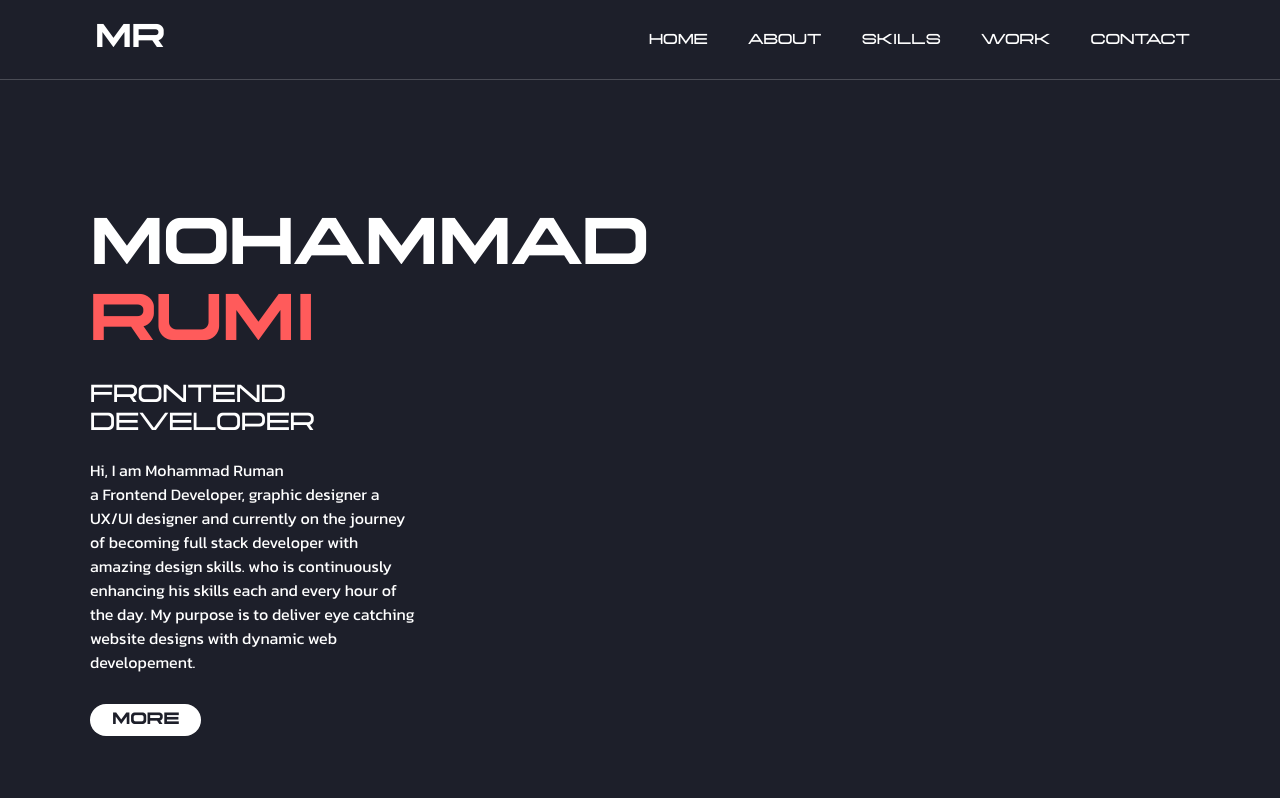
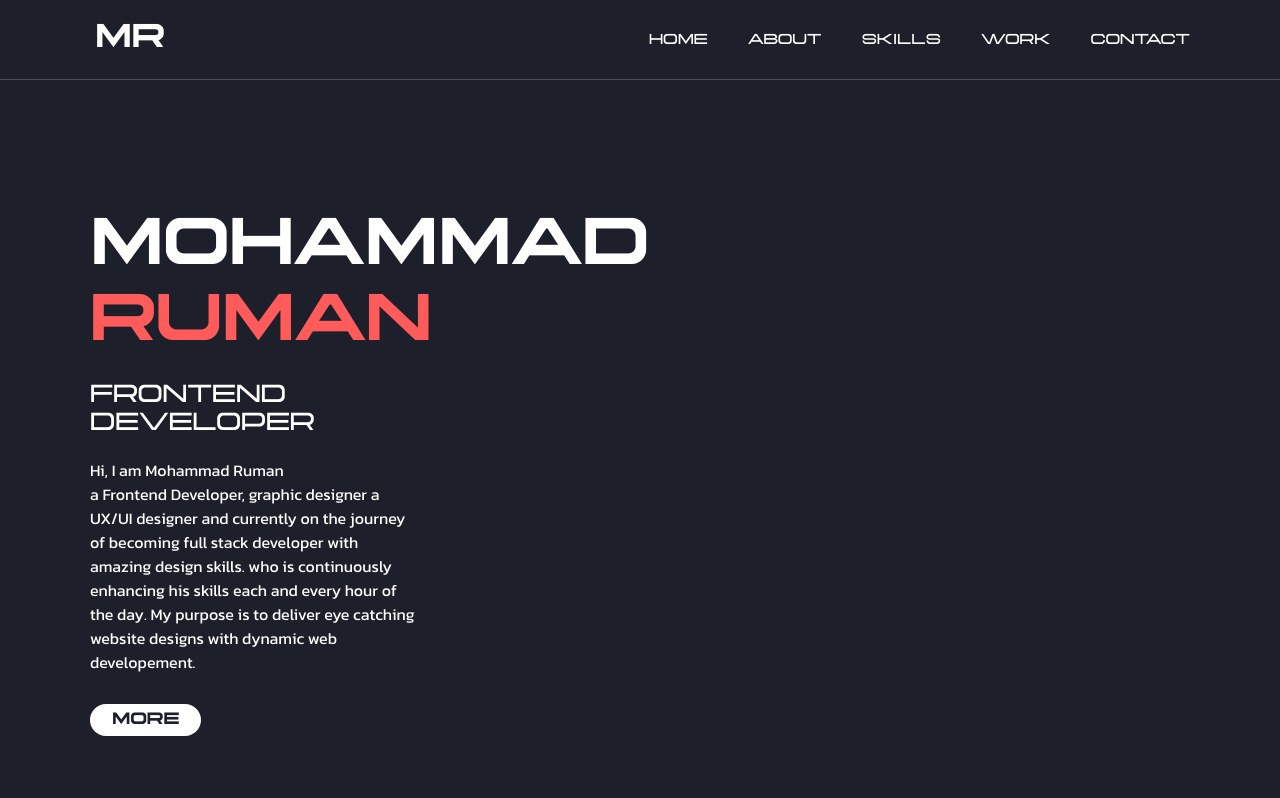
Before and after one commit to Mohd-Ruman/portfolio-ruman-one, a website built with Vite: page index.html in a window 1280 px wide. Shown: the top 798 px of the page. Built offline with nearby package versions, Linux system fonts and the light colour scheme.

Commit message:
h1 Rumi to Ruman

```diff
--- a/index.html
+++ b/index.html
@@ -29,7 +29,7 @@
             </header>
             <div class="hero__content-container">
                 <div class="hero__content">
-                    <h1 class="hero__title" data-aos="fade-right" data-aos-delay="500">Mohammad</br> <span>Rumi</h1></span>
+                    <h1 class="hero__title" data-aos="fade-right" data-aos-delay="500">Mohammad</br> <span>Ruman</h1></span>
                     <h2 class="hero__title-2" data-aos="fade-right" data-aos-delay="1000">Frontend Developer</h2>
                     <p data-aos="fade-right" data-aos-delay="1500">
                         <span>Hi, I am Mohammad Ruman</span></br>
```
